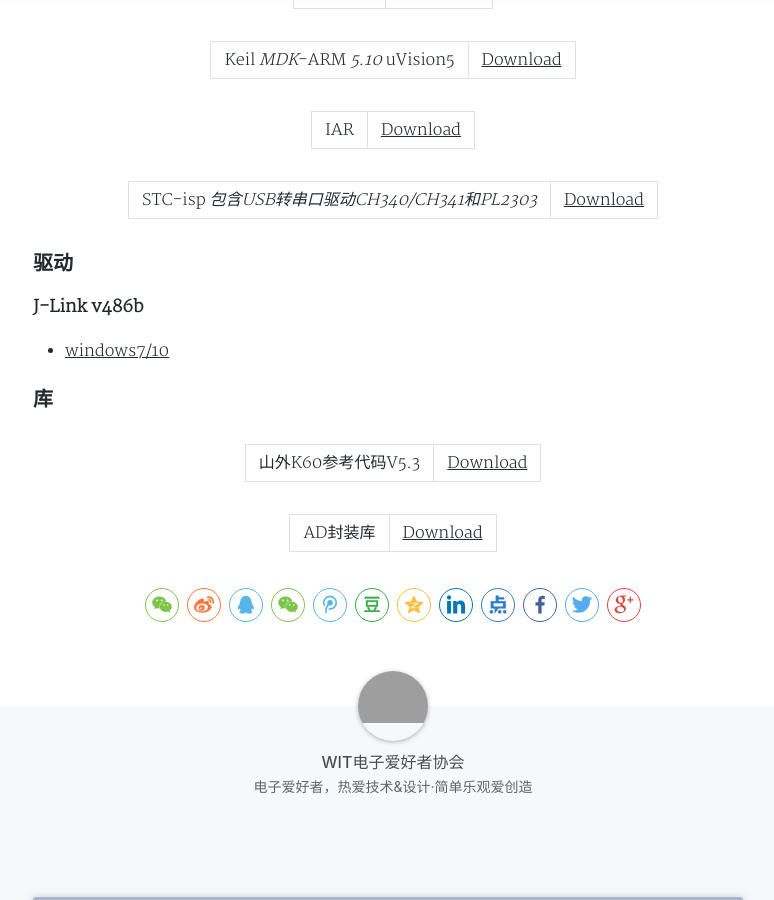
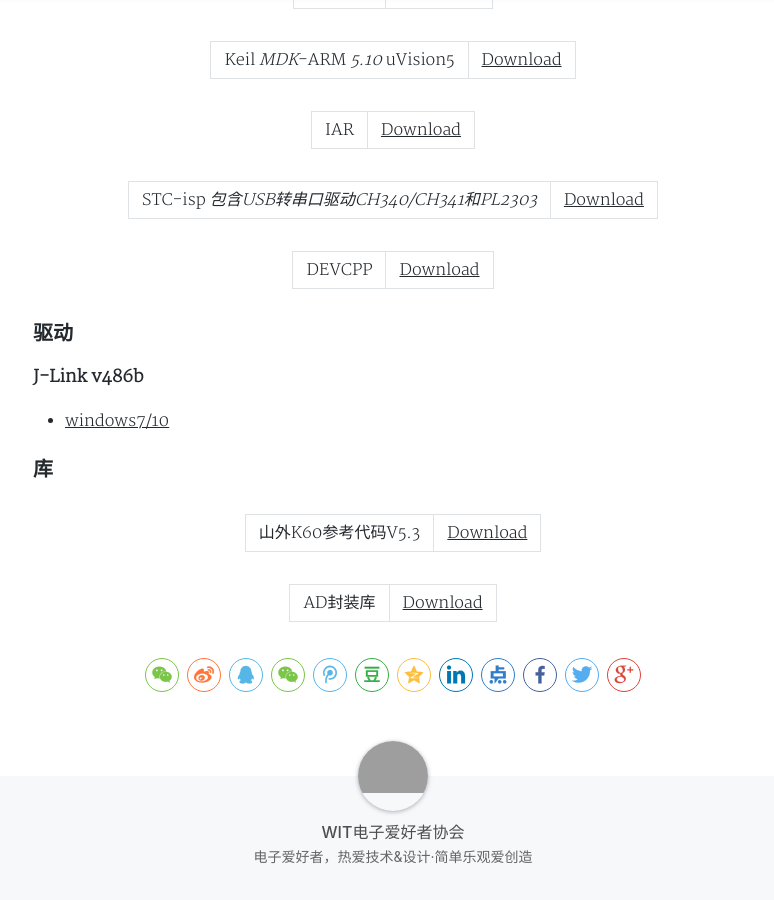
Before and after one commit to witeaa/homepage-src, a Jekyll site: the page built from _posts/2018-01-24-Download下载.md, in a window 1280 px wide and 900 px high, scrolled down 556 px. Shown: the whole window, without its empty margins (247-1021 px from the left). Built offline with Jekyll 4.4.1, drawn with Linux system fonts in a browser that asks for light colours; nearby versions of some CDN libraries; Markdown is read by kramdown in place of the engine named in the settings; comment, search, counter and statistics services are not loaded; a style sheet for code colours, icons or effects is not loaded; grey boxes are pictures that could not be loaded.

Commit message:
Update 2018-01-24-Download下载.md

```diff
--- a/_posts/2018-01-24-Download下载.md
+++ b/_posts/2018-01-24-Download下载.md
@@ -17,6 +17,8 @@
 
 STC-isp *包含USB转串口驱动CH340/CH341和PL2303*                                                                                   | [Download](http://www.stcmcudata.com/STCISP/stc-isp-15xx-v6.86I.zip)
 
+DEVCPP                                                                                                                                          | [Download](http://witeaa-1252834524.file.myqcloud.com/devc_zh.rar)
+
 ### 驱动
 
 **J-Link v486b**
```
